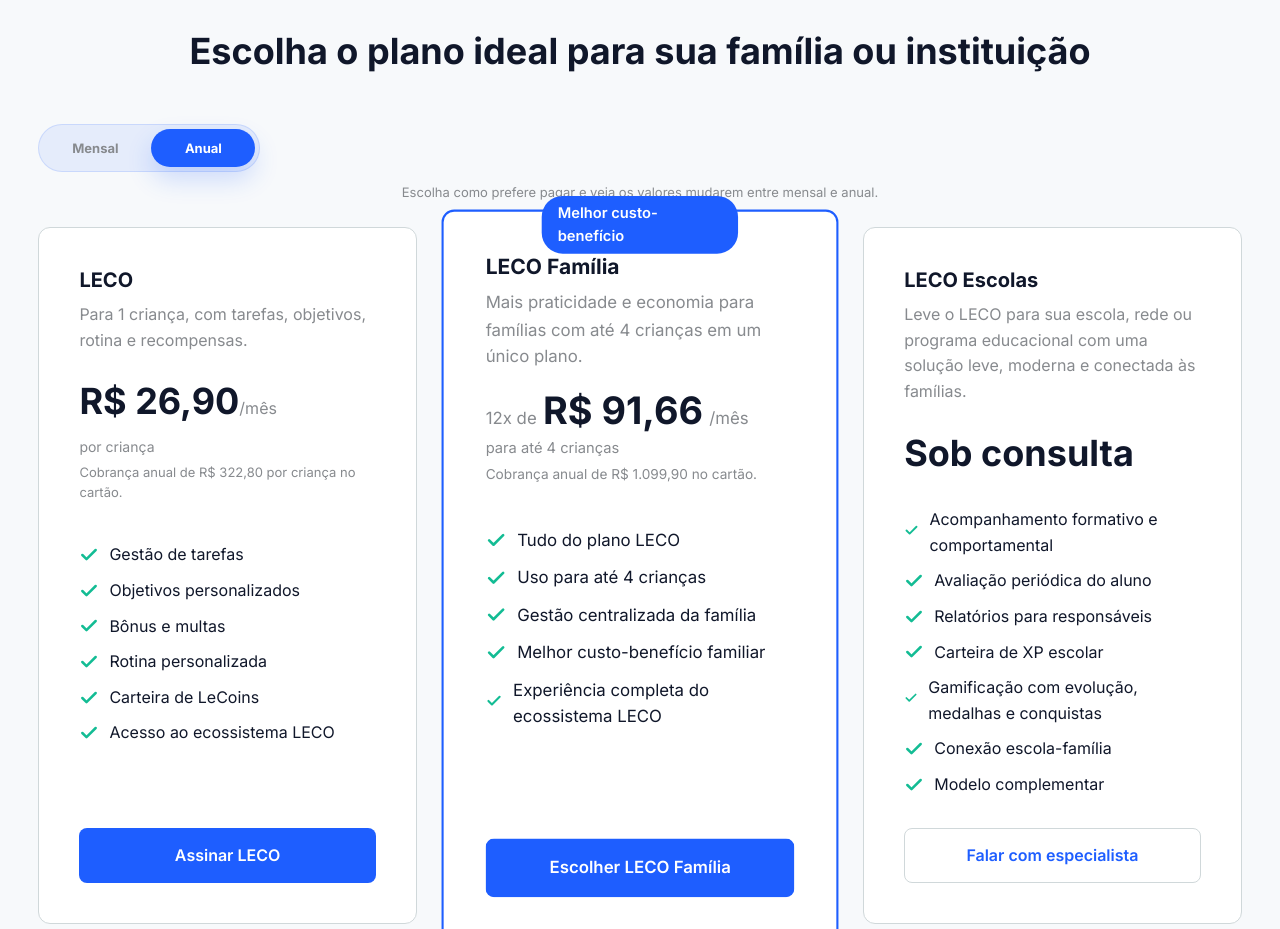
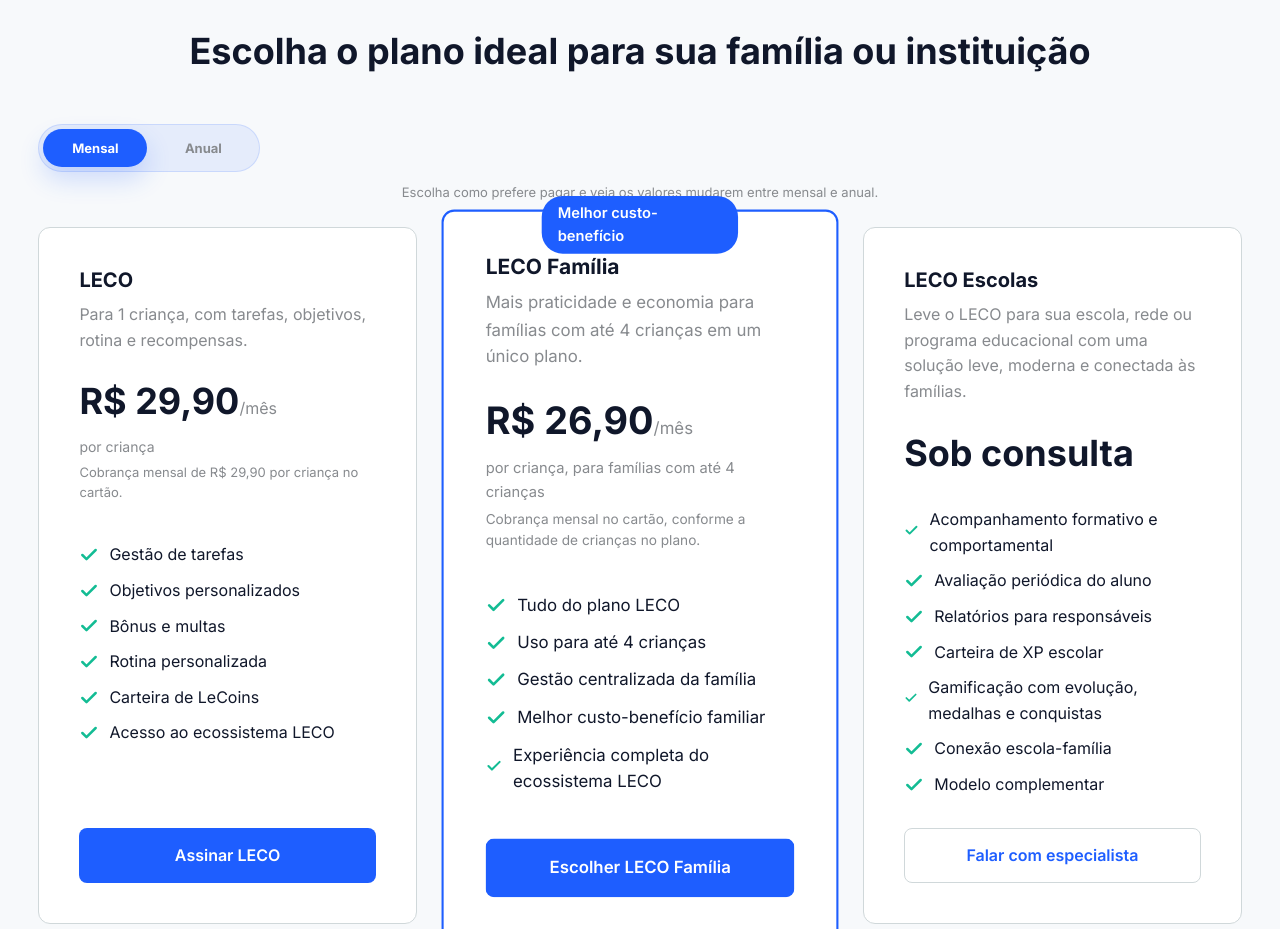
Before and after one commit to lucasccruz30-jpg/site-leco, a website: page index.html in a window 1280 px wide. Shown: the part 3800-4729 px from the top of the page. Drawn offline with Linux system fonts and the light colour scheme.

Commit message:
Default plans to monthly pricing

```diff
--- a/index.html
+++ b/index.html
@@ -284,17 +284,17 @@
             <div class="container">
                 <h2>Escolha o plano ideal para sua família ou instituição</h2>
                 <div class="plans-billing-switch" aria-label="Método de pagamento">
-                    <button type="button" class="billing-toggle-button" data-billing-toggle="mensal" aria-pressed="false">Mensal</button>
-                    <button type="button" class="billing-toggle-button is-active" data-billing-toggle="anual" aria-pressed="true">Anual</button>
+                    <button type="button" class="billing-toggle-button is-active" data-billing-toggle="mensal" aria-pressed="true">Mensal</button>
+                    <button type="button" class="billing-toggle-button" data-billing-toggle="anual" aria-pressed="false">Anual</button>
                 </div>
                 <p class="billing-toggle-note">Escolha como prefere pagar e veja os valores mudarem entre mensal e anual.</p>
                 <div class="plans-container">
                     <div class="plan-card">
                         <h3>LECO</h3>
                         <p>Para 1 criança, com tarefas, objetivos, rotina e recompensas.</p>
-                        <div id="leco-price" class="price">R$ 26,90<span>/mês</span></div>
+                        <div id="leco-price" class="price">R$ 29,90<span>/mês</span></div>
                         <p id="leco-subline" class="anual-price">por criança</p>
-                        <span id="leco-note" class="price-note">Cobrança anual de R$ 322,80 por criança no cartão.</span>
+                        <span id="leco-note" class="price-note">Cobrança mensal de R$ 29,90 por criança no cartão.</span>
                         <ul class="plan-features">
                             <li><span class="check-icon"></span>Gestão de tarefas</li>
                             <li><span class="check-icon"></span>Objetivos personalizados</li>
@@ -309,9 +309,9 @@
                         <span class="featured-badge">Melhor custo-benefício</span>
                         <h3>LECO Família</h3>
                         <p>Mais praticidade e economia para famílias com até 4 crianças em um único plano.</p>
-                        <div id="family-price" class="price price-installment"><span class="price-prefix">12x de</span>R$ 91,66<span>/mês</span></div>
-                        <p id="family-subline" class="anual-price">para até 4 crianças</p>
-                        <span id="family-note" class="price-note">Cobrança anual de R$ 1.099,90 no cartão.</span>
+                        <div id="family-price" class="price">R$ 26,90<span>/mês</span></div>
+                        <p id="family-subline" class="anual-price">por criança, para famílias com até 4 crianças</p>
+                        <span id="family-note" class="price-note">Cobrança mensal no cartão, conforme a quantidade de crianças no plano.</span>
                         <ul class="plan-features">
                             <li><span class="check-icon"></span>Tudo do plano LECO</li>
                             <li><span class="check-icon"></span>Uso para até 4 crianças</li>
--- a/script.js
+++ b/script.js
@@ -107,15 +107,15 @@ document.addEventListener('DOMContentLoaded', function () {
                     },
                     familia: {
                         className: 'price price-installment',
-                    html: '<span class="price-prefix">12x de</span>R$ 91,66<span>/mês</span>',
+                        html: '<span class="price-prefix">12x de</span>R$ 91,90<span>/mês</span>',
                         subline: 'para até 4 crianças',
-                    note: 'Cobrança anual de R$ 1.099,90 no cartão.',
+                        note: 'Cobrança anual de R$ 1.102,80 no cartão.',
                     },
                 },
             };
 
         const applyBillingMode = (mode) => {
-            const selectedMode = billingPlans[mode] ? mode : 'anual';
+            const selectedMode = billingPlans[mode] ? mode : 'mensal';
             const selected = billingPlans[selectedMode];
 
             lecoPrice.className = selected.leco.className;
@@ -141,7 +141,7 @@ document.addEventListener('DOMContentLoaded', function () {
             });
         });
 
-        applyBillingMode('anual');
+        applyBillingMode('mensal');
     }
 
 });
```
Lines whose indentation alone changed are shown as unchanged.
